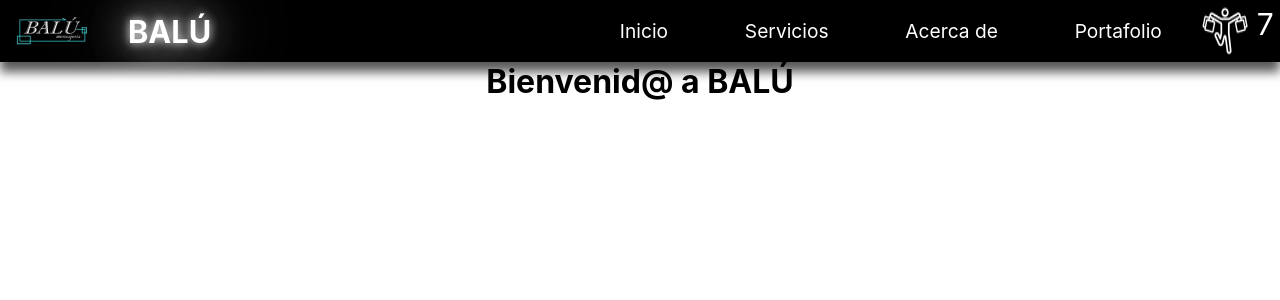
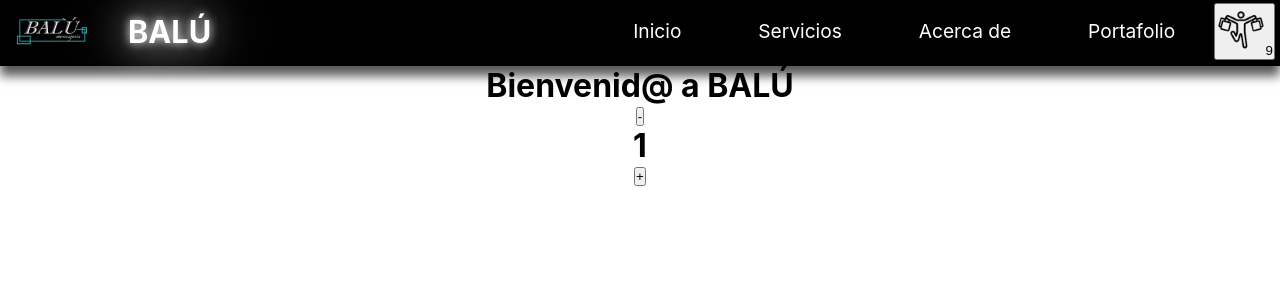
Before and after one commit to vanee17/FlyNow, a React (Create React App) app: page / in a window 1280 px wide. Shown: the top 300 px of the page. Built offline with nearby package versions, Linux system fonts and the light colour scheme.

Commit message:
cambio provisional

```diff
--- a/src/App.js
+++ b/src/App.js
@@ -1,26 +1,14 @@
 import './App.css';
 import NavBar from './components/NavBar';
 import ItemListContainer from './components/ItemListContainer';
+import ItemCount from './components/ItemCount'
 
 function App() {
   return (
     <div className="App">
-      {/*<header className="App-header">
-        <img src={logo} className="App-logo" alt="logo" />
-        <p>
-          Edit <code>src/App.js</code> and save to reload.
-        </p>
-        <a
-          className="App-link"
-          href="https://reactjs.org"
-          target="_blank"
-          rel="noopener noreferrer"
-        >
-          Learn React
-        </a>
-  </header>*/}
   <NavBar/>
   <ItemListContainer greeting="Bienvenid@ a BALÚ"/>
+  <ItemCount stock={20} initial={1}/>
     </div>
   );
 }
--- a/src/components/CartWidget.js
+++ b/src/components/CartWidget.js
@@ -1,10 +1,9 @@
 import persona from './img/persona.png'
 
 function CartWidget  () {
-    return <>
-                <img src={persona} alt="logo"/>
-                <p>7</p>
-        </>
+    return <div className="carrito">
+                <button><img src={persona}  alt="logo"/>9</button>
+        </div>
 }
 
 export default CartWidget
--- /dev/null
+++ b/src/components/ItemCount.js
@@ -0,0 +1,24 @@
+import { useState } from "react"
+
+function ItemCount  ({stock, initial, onAdd}) {
+
+    const [count, setCount]= useState(initial)
+
+     const agregar =() =>{
+        if (count < stock) {
+            setCount(count + 1)
+        }
+    }
+    const quitar =() =>{
+        if (count > stock){
+            setCount(count - 1)
+        }
+    }
+    return <div className="count">
+                <button>-</button>
+                <h1>1</h1>
+                <button>+</button>
+            </div>
+}
+
+export default ItemCount
--- a/src/components/NavBar.css
+++ b/src/components/NavBar.css
@@ -24,7 +24,7 @@ p{
     padding-top: 1vw;
     position: absolute;
     left: 10%;
-    text-shadow:0 0 10px white, 0 0 40px white, 0 0 80px white; ;
+    text-shadow:0 0 10px white, 0 0 40px white, 0 0 80px white;
 }
 .list{
     color: white;
@@ -37,3 +37,12 @@ p{
 .list:hover{
     color: rgb(103, 237, 255);
 }
+.carrito{
+margin-bottom: 6px;
+margin-right: 5px;
+margin-top: 3px;
+}
+.carrito button {
+    background-color:0 0 10px white, 0 0 40px white, 0 0 80px white;;
+    cursor: pointer;
+}
```
Also changed, not shown: src/components/img/persona.png, src/components/img/personas.png (deleted).
